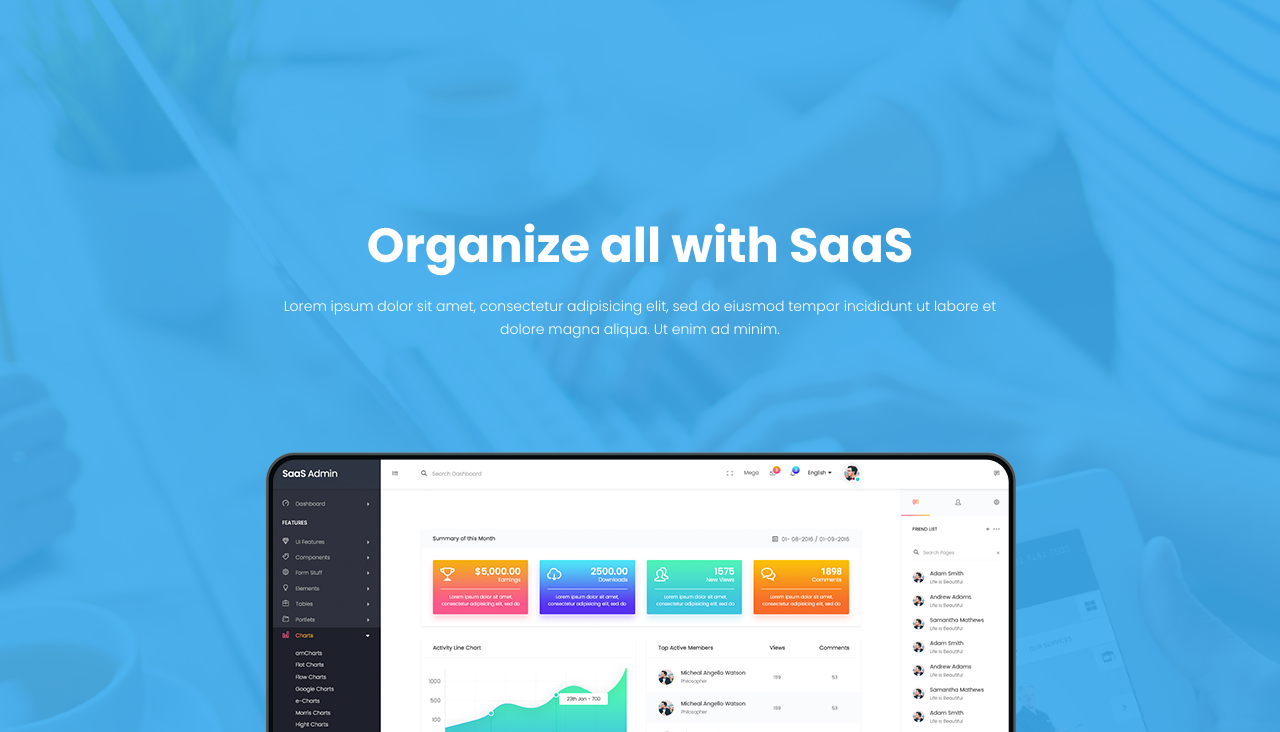
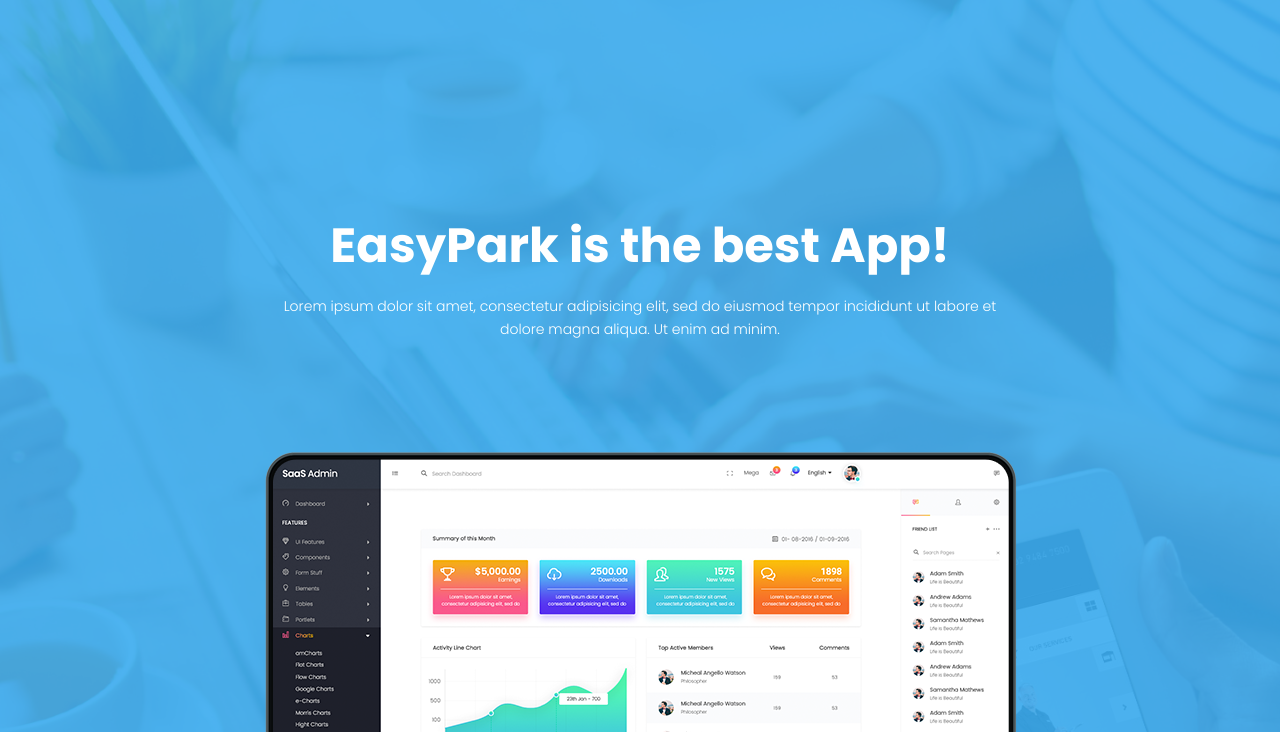
Before and after one commit to joeyshuwen/-joeyshuwen-.github.io, a plain HTML site: page index.html in a window 1280 px wide. Shown: the part 68-800 px from the top of the page. Drawn offline with nearby package versions, Linux system fonts and the light colour scheme; some packages are replaced by stand-ins of ours.

Commit message:
Change to EasyPark

```diff
--- a/index.html
+++ b/index.html
@@ -65,7 +65,7 @@
 					<div class="row fullscreen d-flex align-items-center justify-content-center">
 						<div class="banner-content col-lg-8">
 							<h1 class="text-white">
-								Organize all with SaaS
+								EasyPark is the best App!
 							</h1>
 							<p class="pt-20 pb-20 text-white">
 								Lorem ipsum dolor sit amet, consectetur adipisicing elit, sed do eiusmod tempor incididunt ut labore et dolore magna aliqua. Ut enim ad minim.
```
